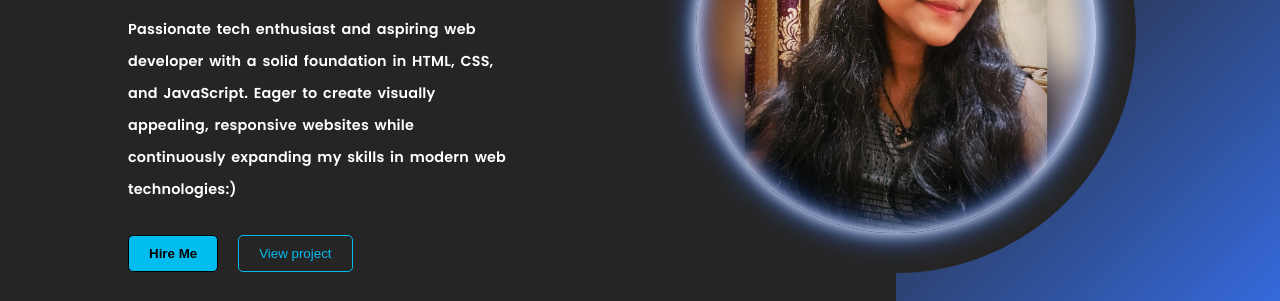
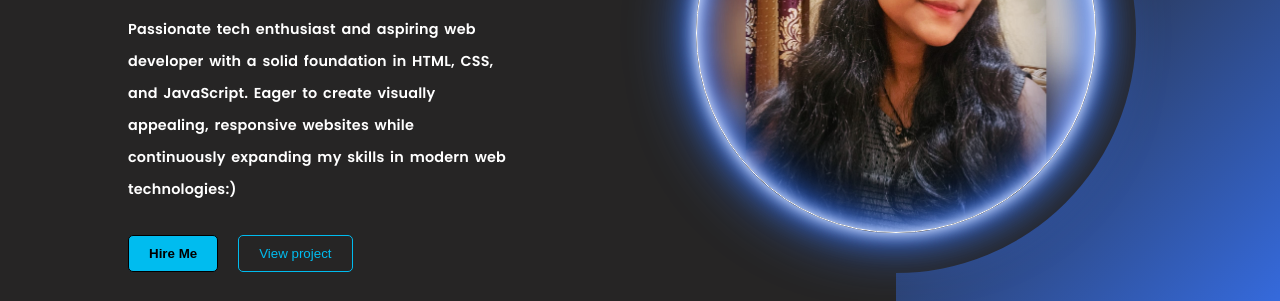
Before and after one commit to ankitadasz/PORTFOLIO, a plain HTML site: page index.html in a window 1280 px wide. Shown: the part 367-668 px from the top of the page. Drawn offline with Linux system fonts and the light colour scheme.

Commit message:
changes done

```diff
--- a/style.css
+++ b/style.css
@@ -166,10 +166,13 @@ a {
    background-size: 100%;
    background-repeat: no-repeat;
     width: 25rem;
+    border: 0.1rem solid white;
     box-shadow:
-    0 0 1rem #ffff ,
-    inset 0 0 1rem #ffff,
+    0 0 1rem #fff ,
+    inset 0 0 1rem #fff,
     0 0 2rem #3877ff,
-    inset 0 0 2rem #3877ff
+    inset 0 0 2rem #3877ff,
+    0 0 4rem #3877ff,
+    inset 0 0 4rem #3877ff
     ;
 }
```
